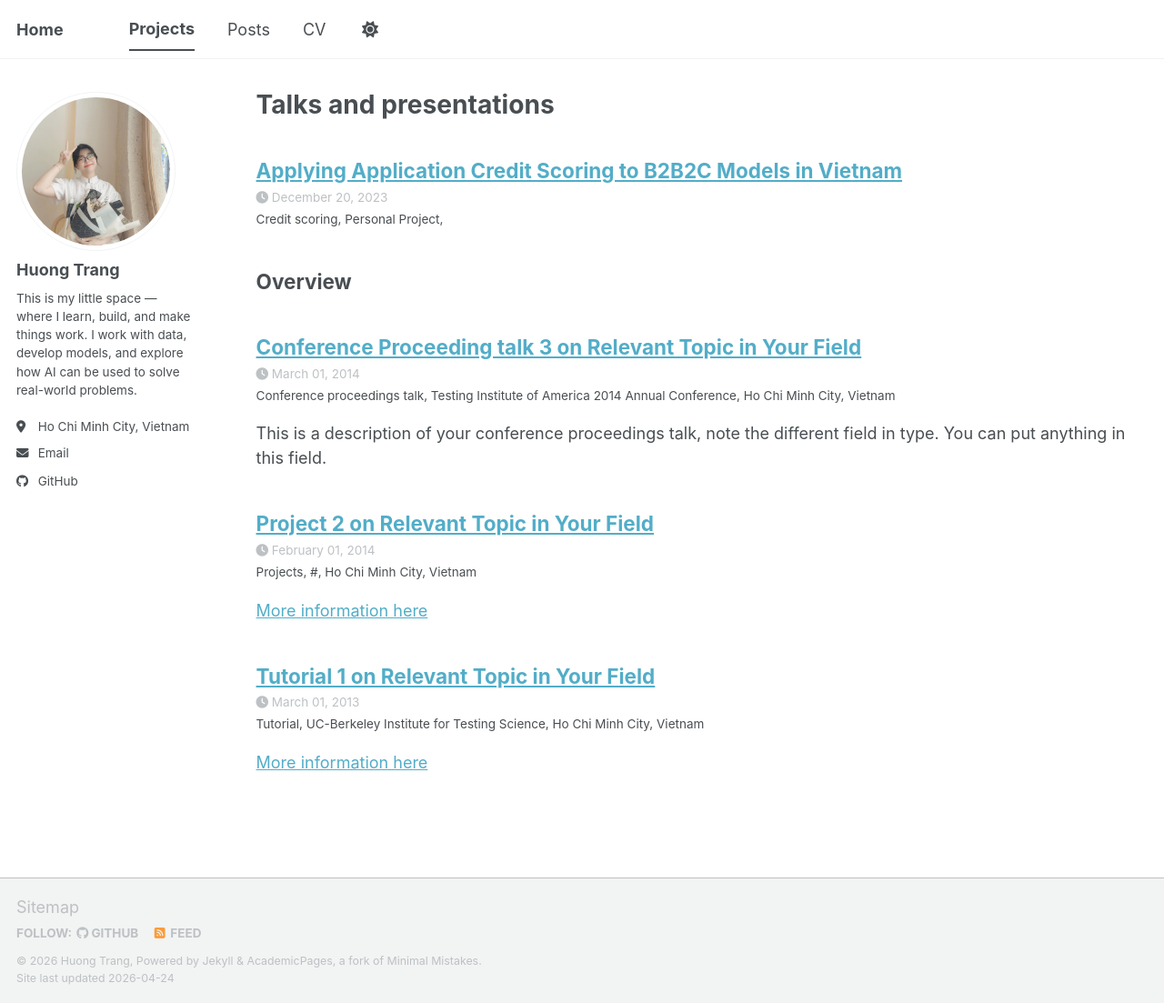
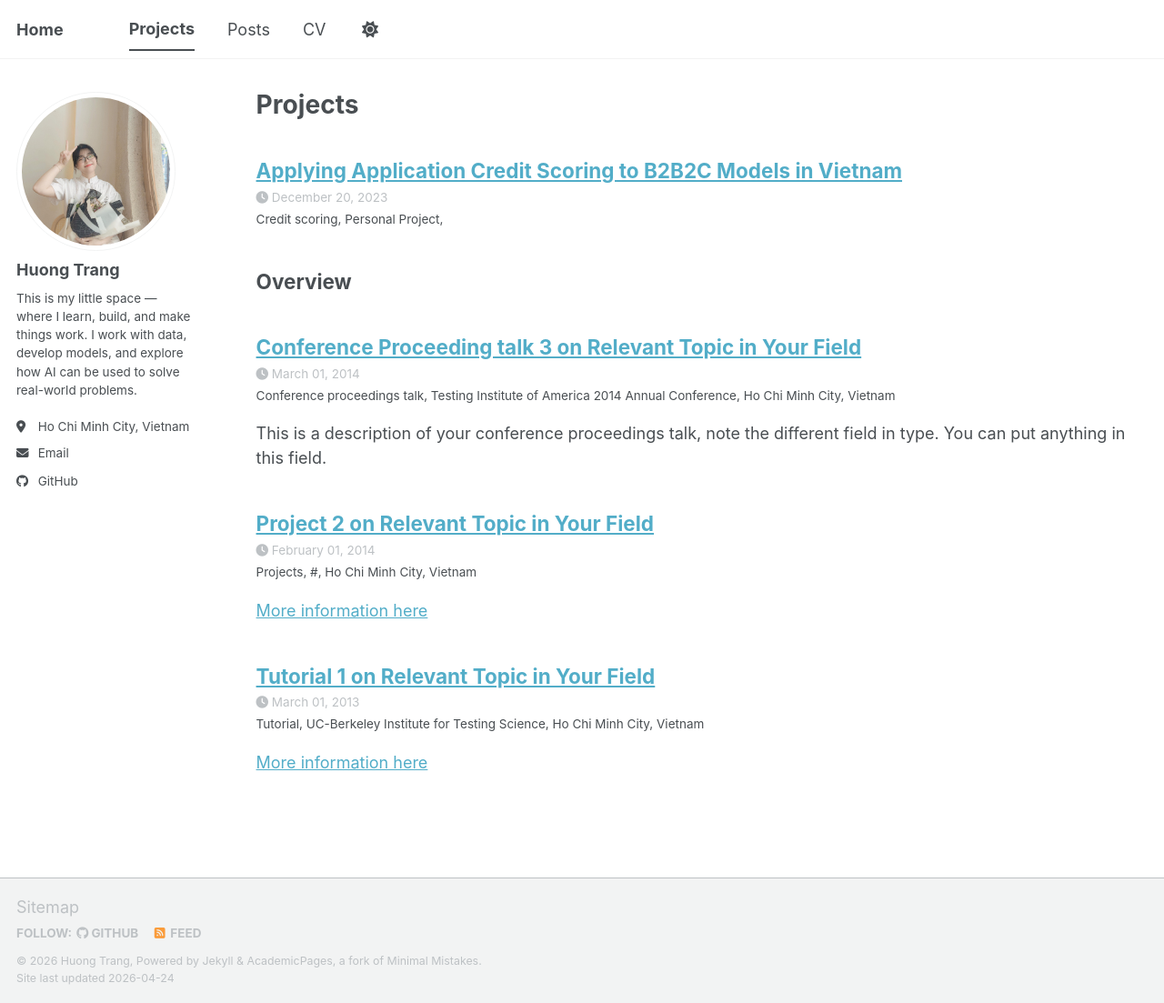
Before and after one commit to HuongTrangDo/huongtrangdo.github.io, a Jekyll site: the page built from _pages/projects.html, in a window 1280 px wide and 1103 px high. Shown: the whole window at 91% size. Built offline with Jekyll 4.4.1, drawn with Linux system fonts in a browser that asks for light colours; a script bundle is joined from its source files by our own code; library files that are not in the unit come from our copies.

Commit message:
Update projects.html

```diff
--- a/_pages/projects.html
+++ b/_pages/projects.html
@@ -1,6 +1,6 @@
 ---
 layout: archive
-title: "Talks and presentations"
+title: "Projects"
 permalink: /projects/
 author_profile: true
 ---
```
